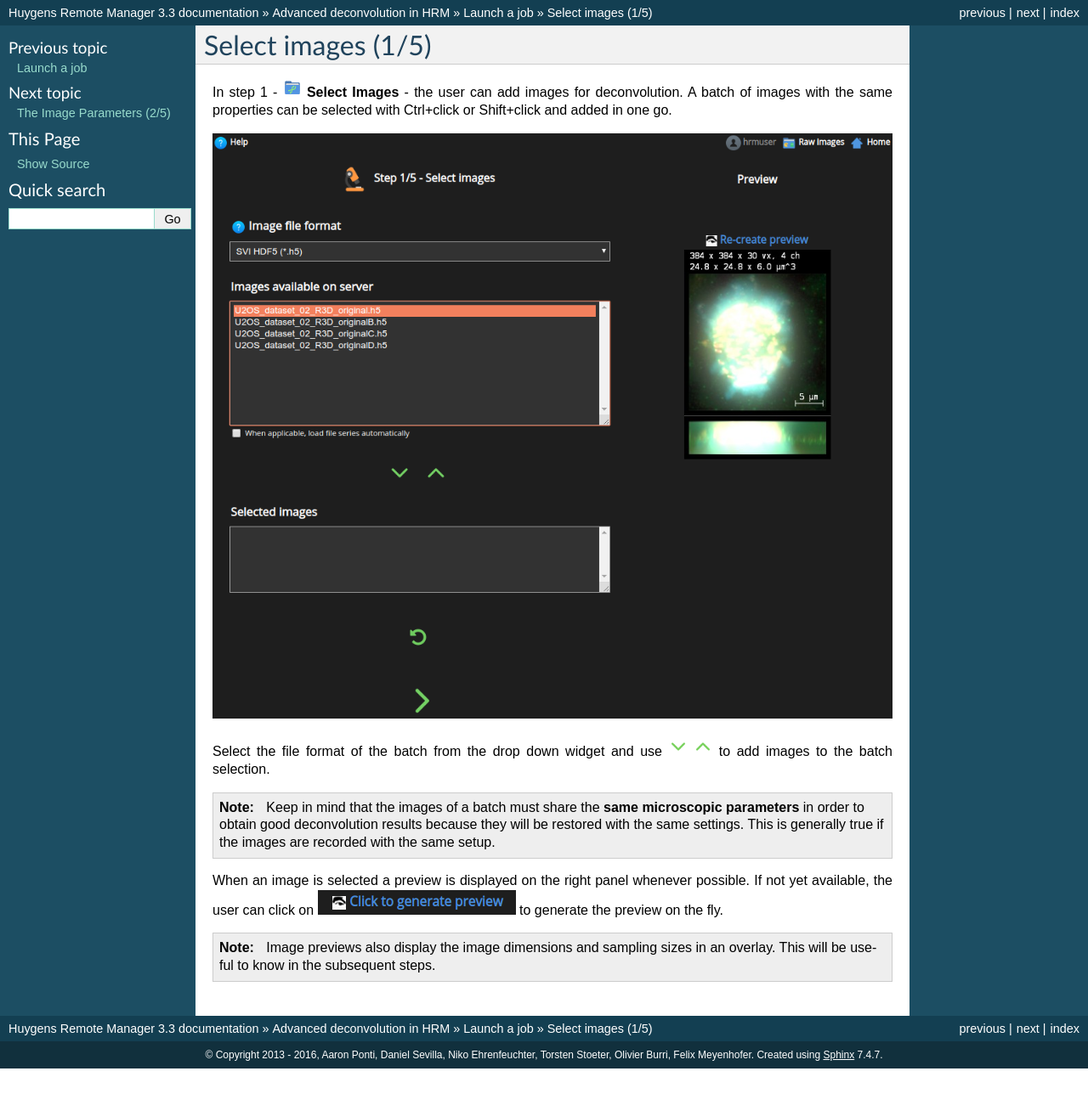
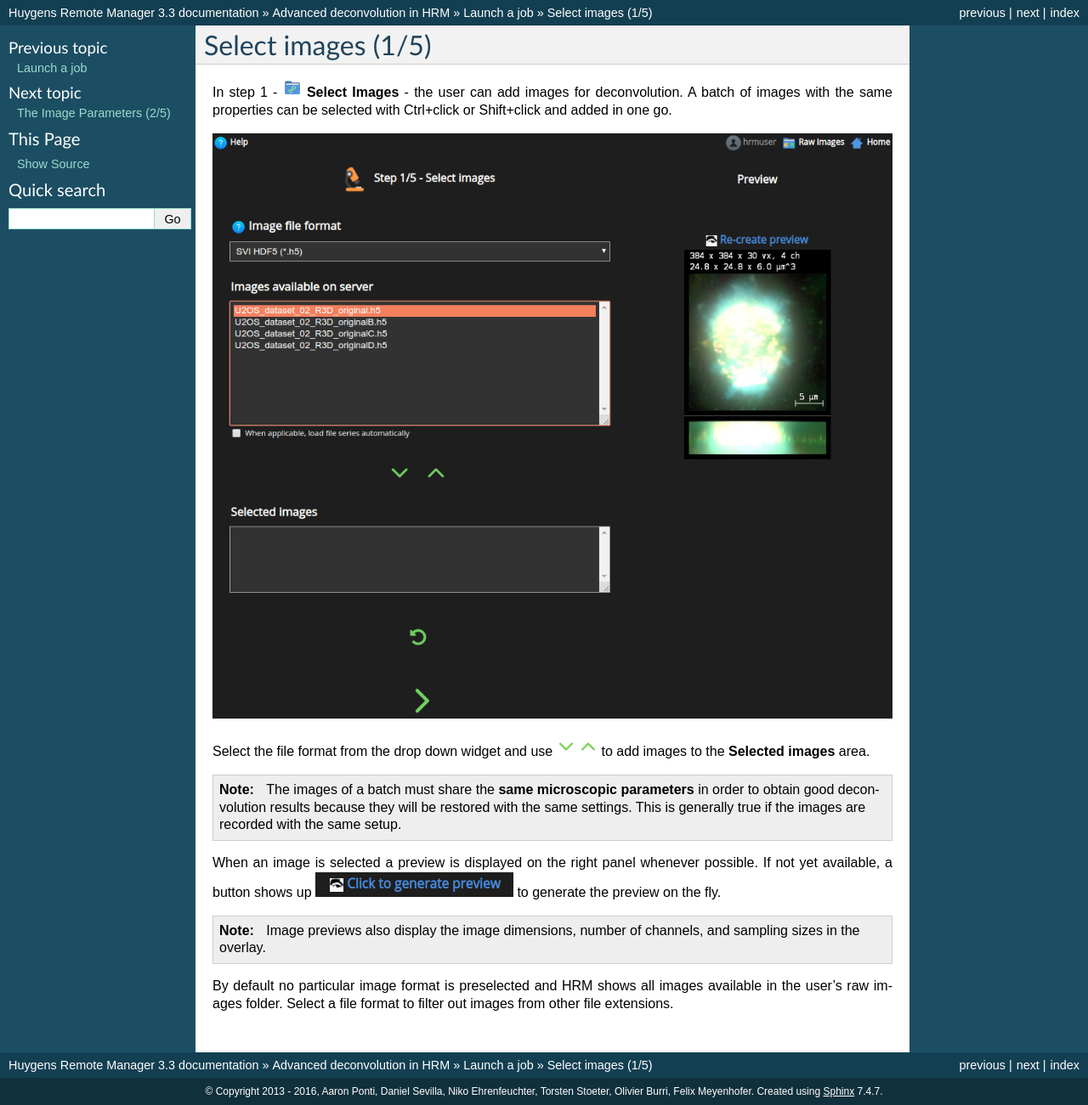
Before and after one commit to aarpon/hrm_docs, a Sphinx documentation site: the page built from docs/user/step1.rst, in a window 1280 px wide. Shown: the whole page at 85% size. Built offline with Sphinx 7.4.7, drawn with Linux system fonts in a browser that asks for light colours; before the commit the page ends 1258 px from its top, so only the background shows below that.

Commit message:
Update description of Step 1 to the new functionality in HRM 3.7.

```diff
--- a/docs/user/step1.rst
+++ b/docs/user/step1.rst
@@ -11,10 +11,10 @@
 
 |SelectImagesScreenshot|
 
-Select the file format of the batch from the drop down widget and use
-|DownArrow22x22| |UpArrow22x22| to add images to the batch selection.
+Select the file format from the drop down widget and use
+|DownArrow22x22| |UpArrow22x22| to add images to the **Selected images** area.
 
-.. note:: Keep in mind that the images of a batch must share the **same
+.. note:: The images of a batch must share the **same
           microscopic parameters** in order to obtain good deconvolution
           results because they will be restored with the same settings.
           This is generally true if the images are recorded with
@@ -23,8 +23,12 @@
 
 
 When an image is selected a preview is displayed on the right panel
-whenever possible. If not yet available, the user can click on
+whenever possible. If not yet available, a button shows up
 |GeneratePreviewLink| to generate the preview on the fly.
 
-.. note:: Image previews also display the image dimensions and sampling sizes
-          in an overlay. This will be useful to know in the subsequent steps.
+.. note:: Image previews also display the image dimensions, number of channels,
+   and sampling sizes in the overlay.
+
+By default no particular image format is preselected and HRM shows all images
+available in the user's raw images folder. Select a file format to filter out
+images from other file extensions.
```
